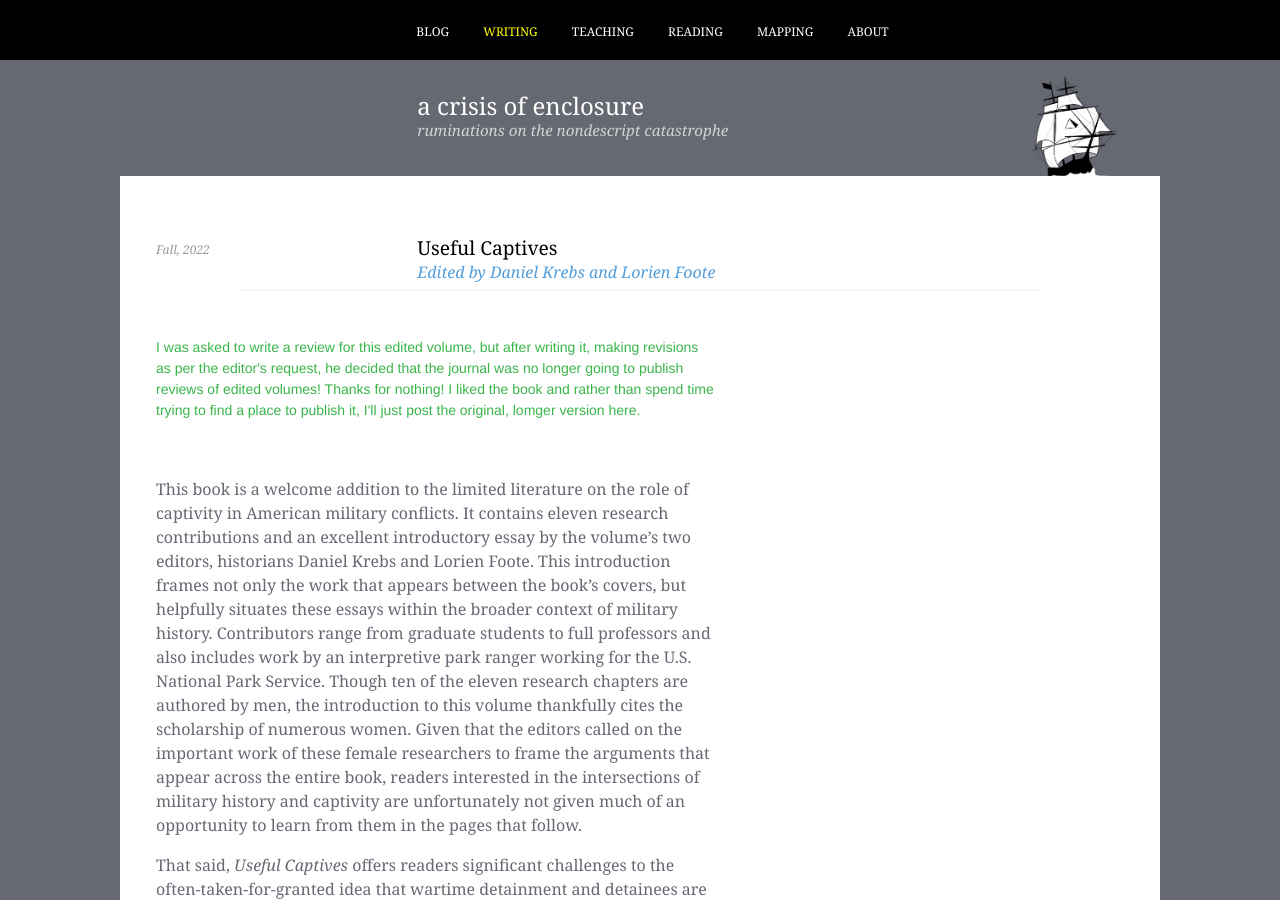
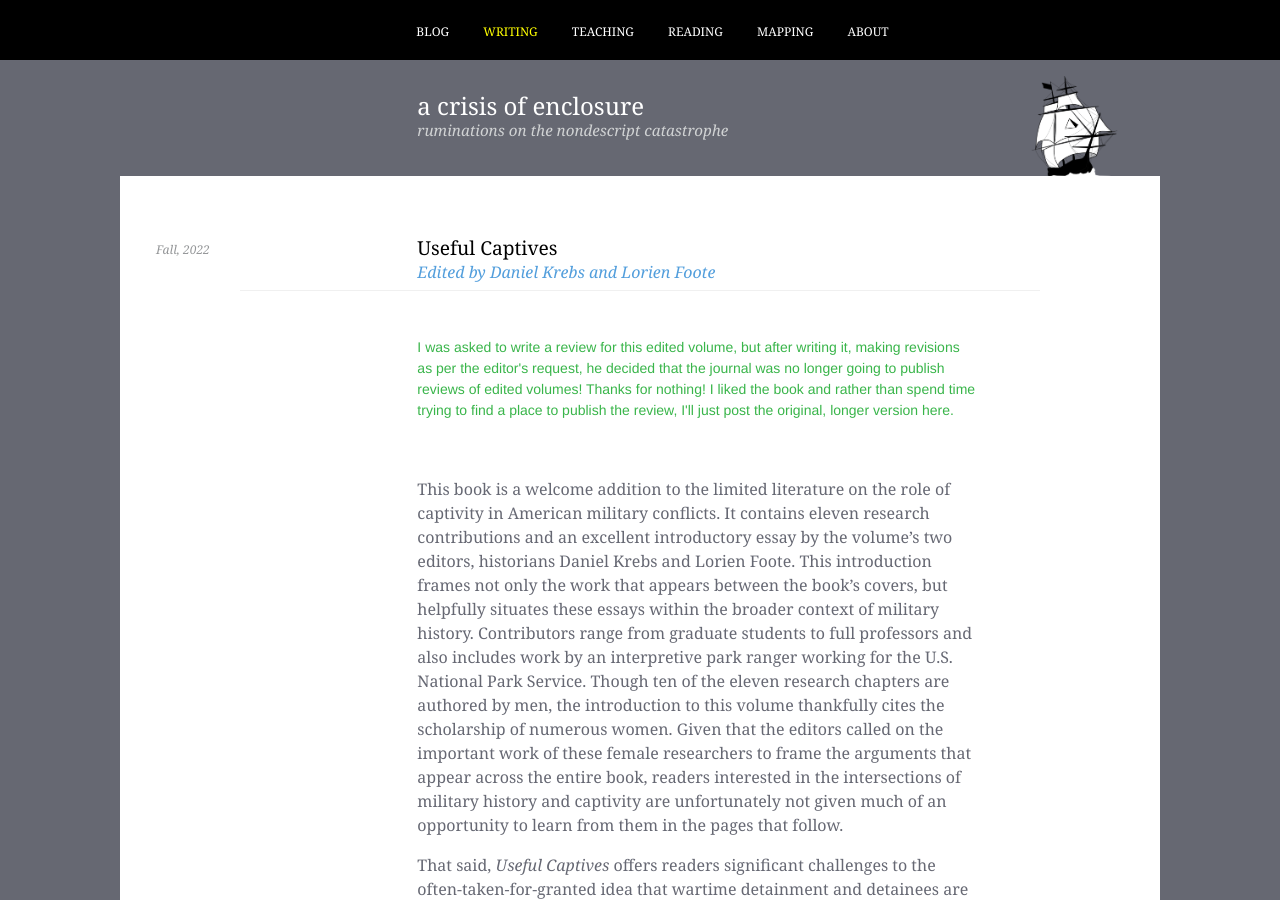
Before and after one commit to nisaface/nisaface.github.io, a Jekyll site: the page category/longform/useful.html, which Jekyll copies as it is, in a window 1280 px wide and 900 px high. Built offline with Jekyll 4.4.1, drawn with Linux system fonts in a browser that asks for light colours.

Commit message:
askdfjhaskldjfh

```diff
--- a/category/longform/useful.html
+++ b/category/longform/useful.html
@@ -45,11 +45,12 @@
 
       <h1 class="post-title">Useful Captives</h1>
       <h3 class="post-subtitle-writing">Edited by Daniel Krebs and Lorien Foote </h3>
-      </header>
+    </header>
+    <div class="post-content">
 
 <br>
 
-      <p><cite> I was asked to write a review for this edited volume, but after writing it, making revisions as per the editor's request, he decided that the journal was no longer going to publish reviews of edited volumes! Thanks for nothing! I liked the book and rather than spend time trying to find a place to publish it, I'll just post the original, lomger version here.</cite></p>
+      <p><cite> I was asked to write a review for this edited volume, but after writing it, making revisions as per the editor's request, he decided that the journal was no longer going to publish reviews of edited volumes! Thanks for nothing! I liked the book and rather than spend time trying to find a place to publish the review, I'll just post the original, longer version here.</cite></p>
 
 <br>
 <p>This book is a welcome addition to the limited literature on the role of captivity in American military conflicts. It contains eleven research contributions and an excellent introductory essay by the volume’s two editors, historians Daniel Krebs and Lorien Foote. This introduction frames not only the work that appears between the book’s covers, but helpfully situates these essays within the broader context of military history. Contributors range from graduate students to full professors and also includes work by an interpretive park ranger working for the U.S. National Park Service. Though ten of the eleven research chapters are authored by men, the introduction to this volume thankfully cites the scholarship of numerous women. Given that the editors called on the important work of these female researchers to frame the arguments that appear across the entire book, readers interested in the intersections of military history and captivity are unfortunately not given much of an opportunity to learn from them in the pages that follow.</p>
```
